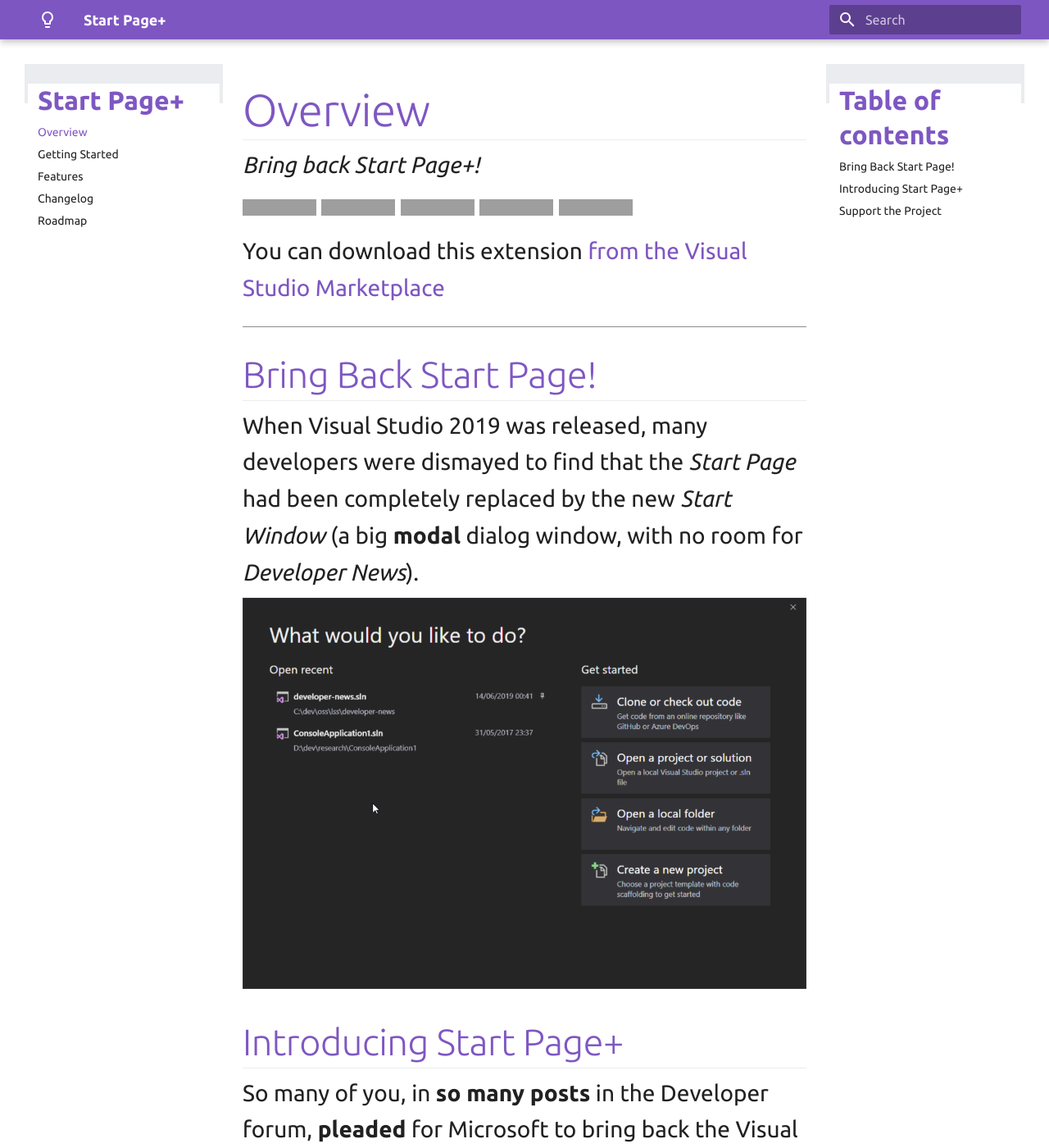
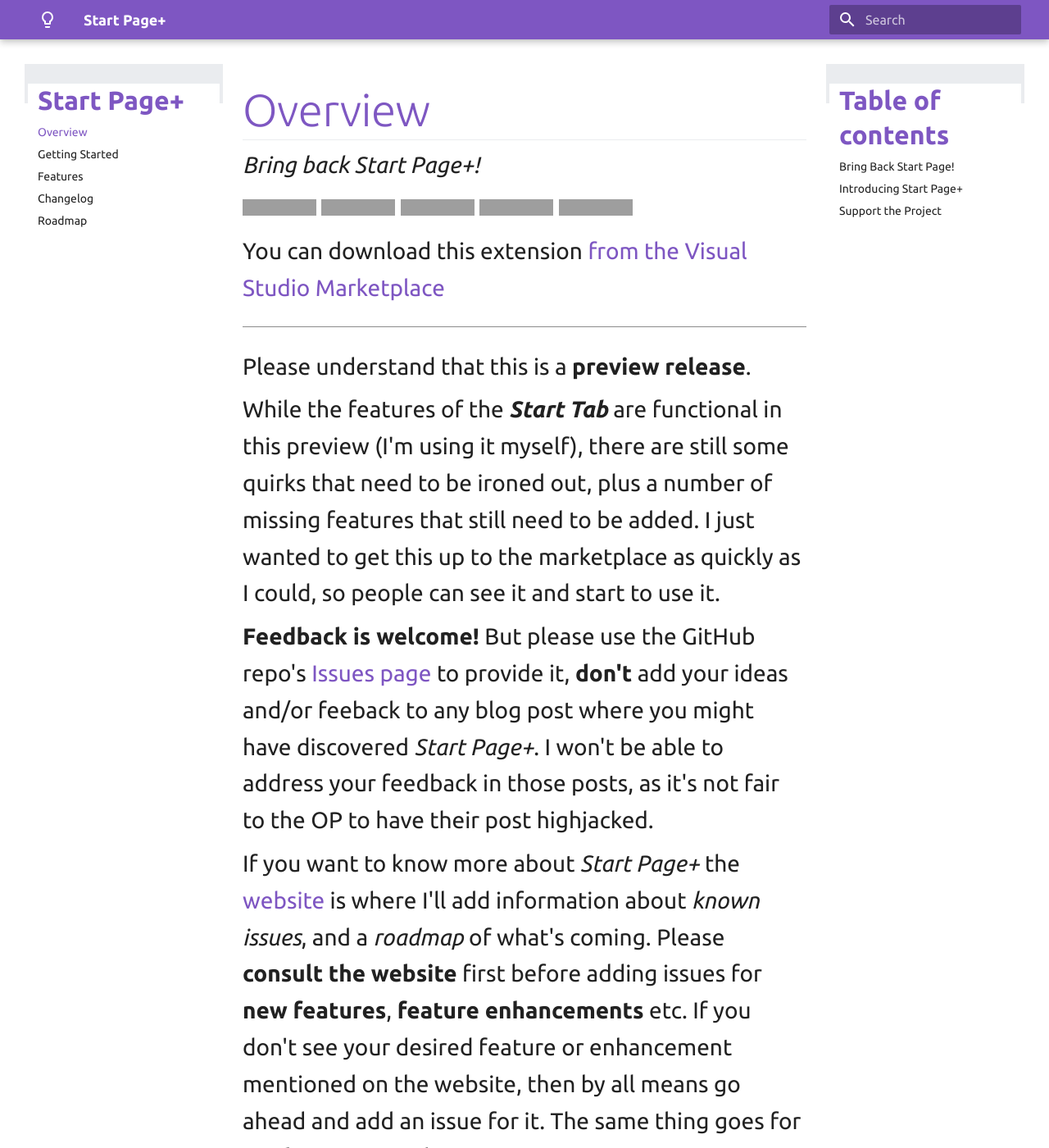
Before and after one commit to luminous-software/start-page-plus, an MkDocs documentation site: the page built from docs-source/index.md, in a window 1280 px wide and 1400 px high. Shown: the whole window at 82% size. Built offline with MkDocs 1.6.1 and Material for MkDocs 9.7.7, drawn with Linux system fonts in a browser that asks for light colours; old or Windows-style settings are respelled for this version of MkDocs; some of the changed text lies outside the part shown; grey boxes are pictures that could not be loaded.

Commit message:
Update documentation source files

```diff
--- a/docs-source/index.md
+++ b/docs-source/index.md
@@ -19,6 +19,48 @@
 [marketplace-url]: https://marketplace.visualstudio.com/items?itemName=YannDuran.StartPagePlus
 
 ---
+
+Please understand that this is a **preview release**.
+
+While the features of the **_Start Tab_** are functional in this preview (I'm using it myself),
+there are still some quirks that need to be ironed out, plus a number of missing features that still
+need to be added.
+I just wanted to get this up to the marketplace as quickly as I could, so people can see it and
+start to use it.
+
+**Feedback is welcome!** But please use the GitHub repo's [Issues page][github-issues-page] to
+provide it, **don't** add your ideas and/or feeback to any blog post where you might have
+discovered _Start Page+_.
+I won't be able to address your feedback in those posts, as it's not fair to the OP to have their
+post highjacked.
+
+If you want to know more about _Start Page+_ the [website][start-page-plus-website] is where I'll
+add information about _known issues_, and a _roadmap_ of what's coming.
+Please **consult the website** first before adding issues for **new features**,
+**feature enhancements** etc.
+If you don't see your desired feature or enhancement mentioned on the website,
+then by all means go ahead and add an issue for it.
+The same thing goes for any **bugs** you might run across.
+
+The _Favorites Tab_, _Create Tab_, and _News Tab_ are **still being worked on**.
+
+The **_Favorites Tab_** will allow you to add _columns_ and _groups_ to add your favorite
+**solutions**, **projects**, **folders** etc, in a much more **flexible way** than just
+_pinned tabs_.
+Hopefully, after a while, you won't even need to use pinned tabs anymore.
+
+The **_Create Tab_** aims to provide a **tree view-based** replacement for VS 2019's hated new
+**search-based** _Create a New Project_ dialog, baked right into your start page.
+
+The **_News Tab_** will have some pre-populated RSS feeds of developer-centric blogs etc.
+Plus, in the future you'll be able to add your own RSS feeds to the tab as well.
+Sort of like a mini RSS application embedded in your start page.
+
+[github-issues-page]: https://github.com/luminous-software/start-page-plus/issues
+[start-page-plus-website]: https://luminous-software.solutions/start-page-plus
+
+---
+
 ## Bring Back Start Page!
 
 When Visual Studio 2019 was released, many developers were dismayed to find that the _Start Page_ had been completely
```
Also changed, not shown: README.md (+42 -1 lines), docs-source/marketplace.md (+41 -0 lines).
